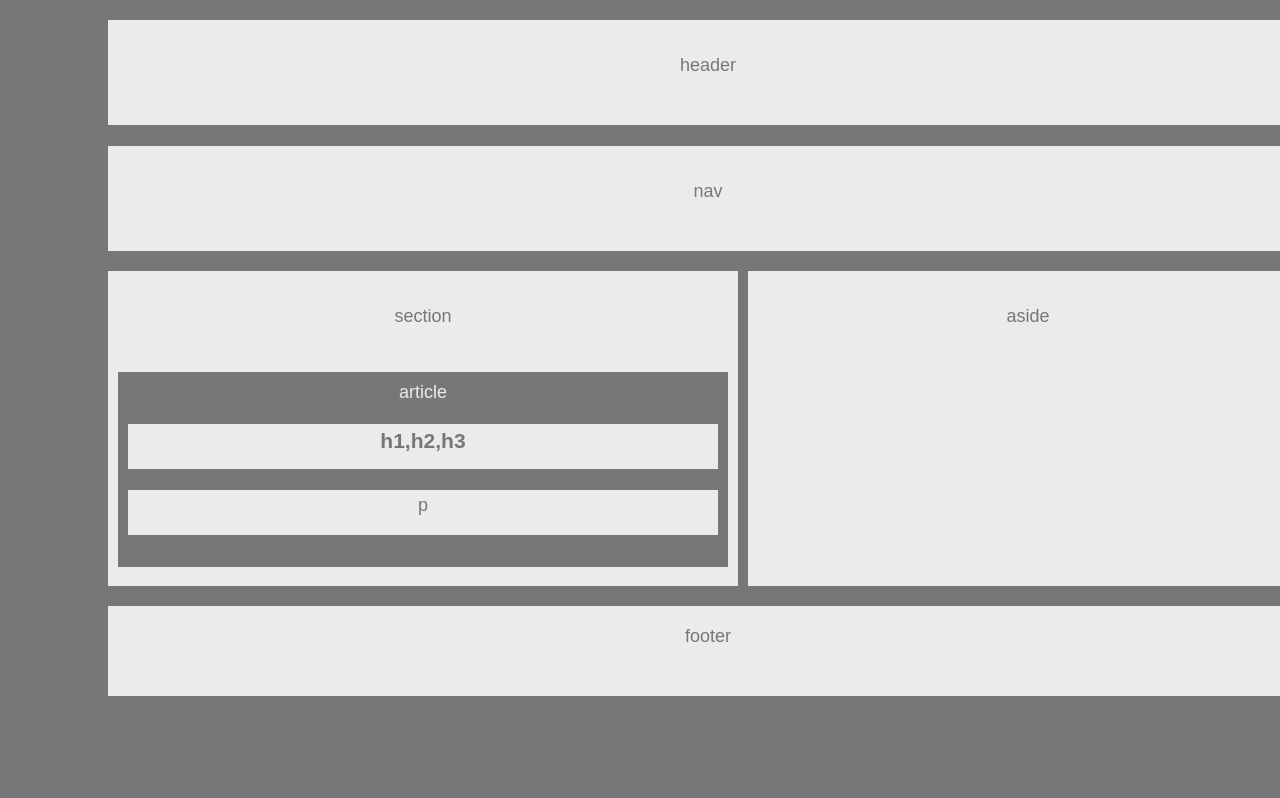
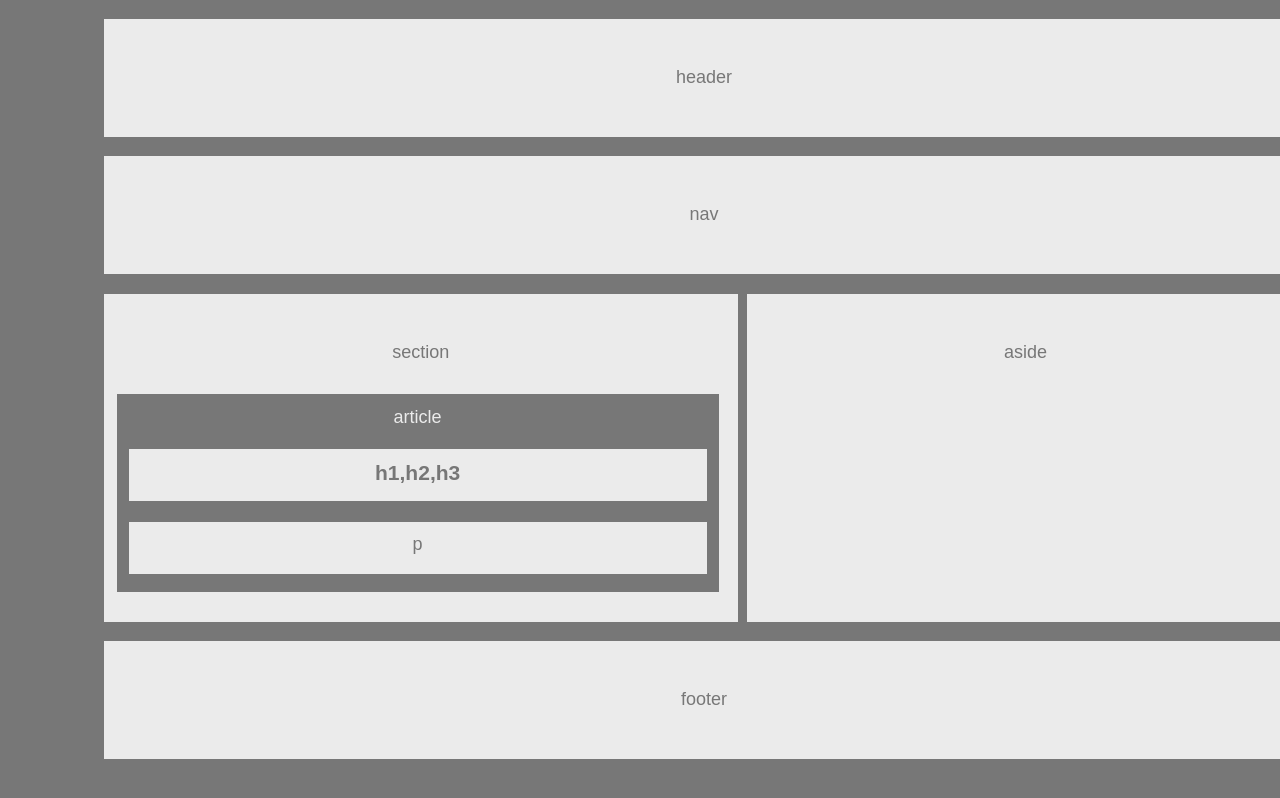
Before and after one commit to jventura10/HW-Wireframe, a plain HTML site: page index.html in a window 1280 px wide. Shown: the top 798 px of the page. Drawn offline with Linux system fonts and the light colour scheme.

Commit message:
switched to percentages not px

```diff
--- a/style.css
+++ b/style.css
@@ -32,71 +32,72 @@ p {
 
 header {
     text-align: center;
-    margin-left: 100px;
+    margin-left: 10%;
     height: 70px;
-    padding-top: 35px;
-    width: 1200px;
-    margin-top: 20px;
+    padding-top: 5%;
+    width: 125%;
+    margin-top: 2%;
+    margin-bottom: 2%;
 }
 
 nav {
     text-align: center;
-    margin-left: 100px;
+    margin-left: 10%;
     height: 70px;
-    padding-top: 35px;
-    width: 1200px;
-    margin-bottom: 20px;
+    padding-top: 5%;
+    width: 125%;
+    margin-bottom: 2%;
 }
 
 section {
     text-align: center;
-    margin-left: 100px;
+    margin-left: 10%;
     float: left;
-    width: 630px;
-    margin-bottom: 20px;
+    width: 66%;
+    margin-bottom: 2%;
     height: 280px;
-    padding-top: 35px;
+    padding-top: 5%;
 }
 
 article {
     text-align: center;
-    padding-top: 10px;
-    margin: 45px 10px 15px 10px;
+    padding-top: 2%;
+    margin: 5% 2% 2% 2%;
     height: 185px;
-    width: 610px;
+    width: 95%;
 }
 
 h1 {
     text-align: center;
-    margin-left: 10px;
-    margin-right: 10px;
+    margin-left: 2%;
+    margin-right: 2%;
     height: 40px;
-    padding-top: 5px;
+    padding-top: 2%;
 }
 
 p {
     text-align: center;
-    margin-bottom: 10px;
-    margin-left: 10px;
-    margin-right: 10px;
+    margin-bottom: 2%;
+    margin-left: 2%;
+    margin-right: 2%;
     height: 40px;
-    padding-top: 5px;
+    padding-top: 2%;
 }
 
 aside {
     text-align: center;
-    padding-top: 35px;
-    width: 560px;
+    padding-top: 5%;
+    width: 58%;
     height: 280px;
-    margin-bottom: 20px;
-    margin-left: 740px;
+    margin-bottom: 2%;
+    margin-left: 77%;
 }
 
 footer {
     text-align: center;
     height: 70px;
     clear: both;
-    margin-left: 100px;
-    width: 1200px;
-    padding-top: 20px;
+    margin-left: 10%;
+    width: 125%;
+    padding-top: 5%;
 }
```
Also changed, not shown: index.html (+0 -1 lines).
